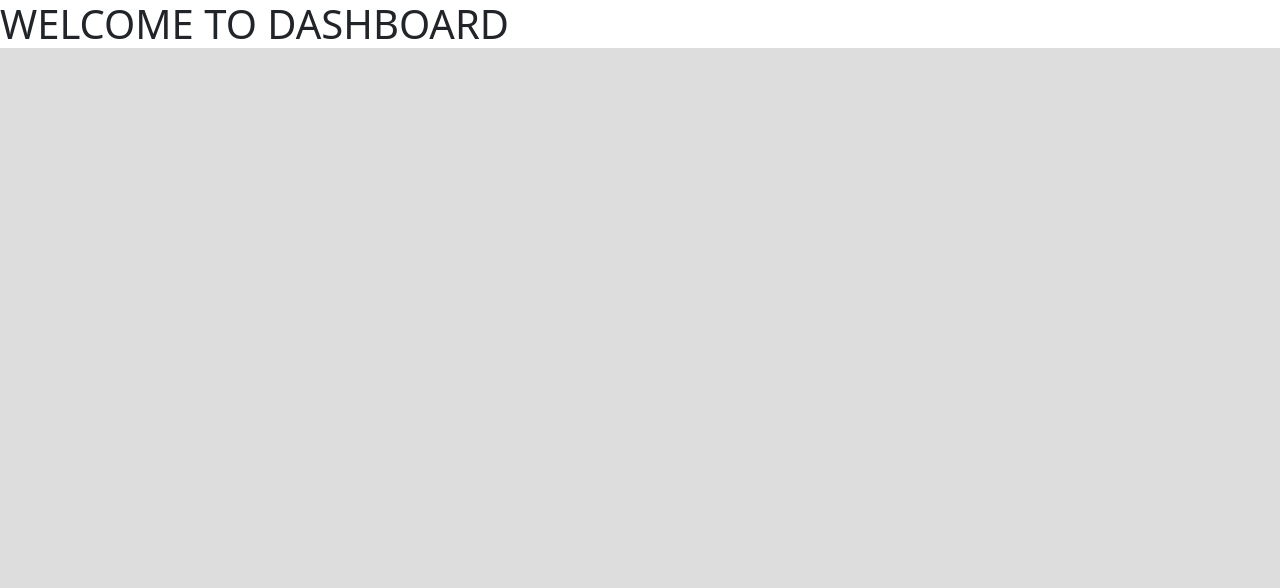
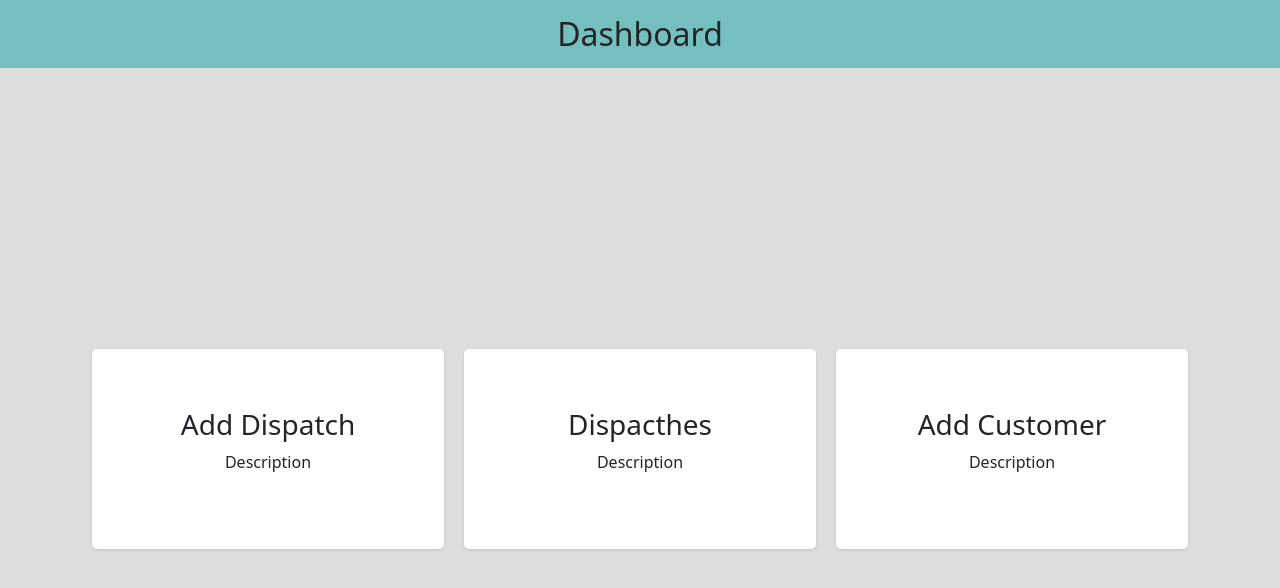
Before and after one commit to sarangCV/Ajna-Flower-New, a React (Create React App) app: page /dashboard in a window 1280 px wide. Shown: the top 588 px of the page. Built offline with nearby package versions, Linux system fonts and the light colour scheme.

Commit message:
worked on assign items screen

```diff
--- a/src/api/assign-items.js
+++ b/src/api/assign-items.js
@@ -15,3 +15,17 @@ export const assignedItems = async (assignedItems, token) => {
         return resData;
     });
 };
+
+// Assign boxes to customer
+export const assignItems = async (dispatchId, clientId, assignedItems, token) => {
+    const URL = `${baseUrl}/master/assign-item`;
+    const requestOptions = {
+        method: 'post',
+        headers: {Accept: 'application/json', 'Content-Type': 'application/json', token},
+        body: JSON.stringify({dispatchId, clientId, assignedItems})
+    };
+    return await fetch(URL, requestOptions).then((response) => response.json()).then((resData) => {
+        console.log(resData)
+        return resData;
+    });
+};
--- /dev/null
+++ b/src/components/dashboard/card.jsx
@@ -0,0 +1,21 @@
+import React from 'react';
+import { useHistory } from 'react-router';
+import './style.css';
+
+const Card = ({ title, navigate }) => {
+
+    const history = useHistory();
+
+    const handleNavigation = () => {
+        history.push(`${navigate}`)
+    }
+
+    return (
+        <div className="card-container" onClick={handleNavigation}>
+            <h3>{title}</h3>
+            <p>Description</p>
+        </div>
+    )
+}
+
+export default Card;
--- /dev/null
+++ b/src/components/dashboard/style.css
@@ -0,0 +1,14 @@
+.card-container {
+    display: flex;
+    flex-direction: column;
+    align-items: center;
+    justify-content: center;
+    height: 200px;
+    flex:1 1 300px;
+    margin: 10px;
+    background-color: rgb(255, 255, 255);
+    border-radius: 5px;
+    -webkit-box-shadow:0 1px 3px 0 #c4c4c4;
+    cursor: pointer;
+    background-color: #fff;
+}
--- a/src/components/style.css
+++ b/src/components/style.css
@@ -1,8 +1,12 @@
 .navbar-container {
     background-color: rgb(117, 191, 191);
-    padding: 10px 0;
+    padding: 15px 0;
     display: flex;
     align-items: center;
     justify-content: center;
     margin-bottom: 30px;
+    width: 100%;
 }
+.navbar-container h2 {
+    margin: 0;
+}
--- a/src/screens/assign-to-customer/index.jsx
+++ b/src/screens/assign-to-customer/index.jsx
@@ -4,7 +4,7 @@ import './style.css';
 import Select from 'react-select'
 import { getItemsList } from '../../api/items';
 import { authTokenKey } from '../../configuration';
-import { getDispatchDetails } from '../../api/dispatch';
+import { getDispatchDetails, getDispatchItem } from '../../api/dispatch';
 import { getClientsList } from '../../api/clients';
 import Navbar from '../../components/nav-bar';
 
@@ -17,6 +17,9 @@ const AssignToCustomer = () => {
     const [dispatches, setDispatches] = useState(null);
     const [clientsList, setClientsList] = useState(null);
 
+    const [selectedItems, setSelectedItems] = useState([])
+    const [selectedClient, setSelectedClient] = useState(null)
+
 
     useEffect( async () => {
       await getInitialData();
@@ -25,12 +28,12 @@ const AssignToCustomer = () => {
     const getInitialData = async () => {
         const token = sessionStorage.getItem(authTokenKey);
         setAuthToken(token);
-        await getDispatchDetails (token, params.id)
+        await getDispatchItem (params.id, token)
         .then((res) => {
-            const { data, success } = res;
+            const { clientsList, success, message } = res;
             if(success) {
-                setDispatches(data.dispatches);
-                // console.log(data.dispatches);
+                setDispatches(clientsList);
+                // console.log(res);
             }
             else {
                 console.log(res.message);
@@ -41,6 +44,7 @@ const AssignToCustomer = () => {
         // console.log('TOKEN IS::', token);
     }
 
+    // Runs initally to obtain clients
     const getClients = async (token) => {
         // console.log('TOKEN IS::', token);
         await getClientsList(token)
@@ -64,62 +68,91 @@ const AssignToCustomer = () => {
         })
     }
 
+    // Runs when choosing a client
+    const clientHandler = (item) => {
+        setSelectedClient(item.id)
+    }
+
+    // Runs when an item selected
+    const toggleItem = (id) => {
+        let selectedItemsCopy = [...selectedItems]
+        if(!selectedItemsCopy.includes(id)) {
+            setSelectedItems([
+                ...selectedItemsCopy,
+                id
+            ]);
+        }
+        else {
+            const index = selectedItemsCopy.indexOf(id);
+            selectedItemsCopy.splice(index, 1);
+            setSelectedItems(selectedItemsCopy);
+        }
+    }
+
     const onSubmit = () => {
         console.log("CLIENT LIST::", clientsList);
         console.log("DISPATCHES::", dispatches);
+        console.log('SELECTED ITEMS', selectedItems);
+        console.log('SELECTED CLIENT', selectedClient);
     }
 
     return(
         <div className="assign-to-customer-container">
             <Navbar title='Assign boxes to customer'/>
             <div className="container">
+                <div className="dispatches-option-sec">
+                    <div className="dispatches-option-text">
+                        <p>Choose a client</p>
+                    </div>
+                    <div className="dispatches-option-menu">
+                        <Select
+                            options={clientsList}
+                            className="dispatches-input-select"
+                            onChange={ (item, index) => clientHandler(item) }
+                            // value={{ value: currentOption, label: currentOption }}
+                        />
+                    </div>
+
+                </div>
                 <div className="assign-to-customer-content">
                     <div className="dispatch-box-section">
-                            {dispatches && dispatches.map((item) => {
+                        <h3>Choose boxes to assign</h3>
+                        {dispatches && dispatches.map((item, index) => {
                             return(
-                                    <div className="single-box-section" key={item.id}>
+                                <div className="single-box-section"
+                                    key={item.index}
+                                    onClick={() => toggleItem(item.id)}
+                                    style={{ backgroundColor: selectedItems.includes(item.id) ? 'rgb(56, 56, 56)' : '#fff' }}
+                                    >
                                     <div className="row">
-                                            <div className="col-2">
-                                                <p className="assign-customer-label">ID</p>
+                                        <div className="col-3">
+                                            <p className="assign-customer-label"
+                                                style={{ color: selectedItems.includes(item.id) ? '#fff' : '#000' }}>ID</p>
                                         </div>
-                                            <div className="col-4">
-                                                <p className="assign-customer-label">Box</p>
-                                            </div>
-
-                                            <div className="col-6">
-                                                <p className="assign-customer-label">Select a customer</p>
+                                        <div className="col-9">
+                                            <p className="assign-customer-label"
+                                                style={{ color: selectedItems.includes(item.id) ? '#fff' : '#000' }}>Boxes</p>
                                         </div>
                                     </div>
                                     <div className="row inner-dispatch-box">
-                                            <div className="col-2">
+                                        <div className="col-3">
                                             <div className="dispatch-id-section assign-customer-id">
-                                                    <p>{item.box_no}</p>
+                                                <p style={{ color: selectedItems.includes(item.id) ? '#fff' : '#000' }}>{item.box_no}</p>
                                             </div>
                                         </div>
-                                            <div className="col-4">
+                                        <div className="col-9">
                                             <div className="dispatch-item-name-section assign-customer-item-name">
                                                 {item.items.map((val) => {
-                                                        // console.log("Item Names:---", val.value_one)
                                                     return(
-                                                            <p>{val}</p>
+                                                        <p style={{ color: selectedItems.includes(item.id) ? '#fff' : '#000' }}>{val}</p>
                                                     )
                                                 })}
-                                                </div>
-                                            </div>
-
-                                            <div className="col-6">
-                                                <div className="assign-customer-list ">
-                                                <Select
-                                                        options={clientsList}
-                                                        className="dispatch-input-select"
-                                                    />
                                             </div>
                                         </div>
                                     </div>
                                 </div>
                             )
                         })}
-
                     </div>
                 </div>
                 <div className="dispatch-footer">
--- a/src/screens/assign-to-customer/style.css
+++ b/src/screens/assign-to-customer/style.css
@@ -12,6 +12,7 @@
     display: flex;
     flex-direction: column;
     align-items: center;
+    flex-wrap: wrap;
 }
 
 .assign-customer-label {
@@ -29,11 +30,27 @@
     margin: 20px 0;
 }
 
+.single-box-section {
+    cursor: pointer;
+}
+
+.single-box-section:hover {
+    background-color: #6c757d !important;
+    transition: 0.3s;
+}
+
+.single-box-section:hover p {
+    color: #fff !important;
+}
+
 @media (max-width: 480px) {
     .assign-customer-list {
         padding: 0 !important;
     }
     .assign-customer-item-name {
-        align-items: flex-start;
+        align-items: center;
+    }
+    .single-box-section:hover {
+        background-color: none !important;
     }
 }
--- a/src/screens/dashboard/index.jsx
+++ b/src/screens/dashboard/index.jsx
@@ -1,10 +1,28 @@
 import React from 'react'
+import './style.css'
+import Card from '../../components/dashboard/card';
+import Navbar from '../../components/nav-bar';
 
 function Dashboard() {
     return (
-        <div>
-            <h1>WELCOME TO DASHBOARD</h1>
-        </div>
+        <>
+            <div className="dashboard-container">
+            <Navbar title='Dashboard'/>
+                <div className="container dashboard-content-sec">
+                    <div className="dashboard-content">
+                        <Card
+                            title="Add Dispatch"
+                            navigate='/add-dispatch'/>
+                        <Card
+                            title="Dispacthes"
+                            navigate='/dispatches'/>
+                        <Card
+                            title="Add Customer"
+                            navigate='/add-customer'/>
+                    </div>
+                </div>
+            </div>
+        </>
     )
 }
 
--- /dev/null
+++ b/src/screens/dashboard/style.css
@@ -0,0 +1,30 @@
+html {
+    background-color: rgb(182, 0, 0);
+}
+.dashboard-container {
+    height: auto;
+    background-color: rgb(221, 221, 221);
+    height: 100vh;
+    display: flex;
+    flex-direction: column;
+    /* align-items: center;
+    justify-content: center; */
+}
+.dashboard-content-sec {
+    /* background-color: aqua; */
+    height: 100vh;
+    display: flex;
+    flex-direction: column;
+    align-items: center;
+    justify-content: center;
+}
+.dashboard-content {
+    width: 100%;
+    height: auto;
+    margin: auto;
+    display: flex;
+    flex-wrap: wrap;
+    justify-content: space-around;
+    transition: all 0.2 linear;
+    /* background-color: rgb(115, 255, 0); */
+}
```
Lines whose indentation alone changed are shown as unchanged.
